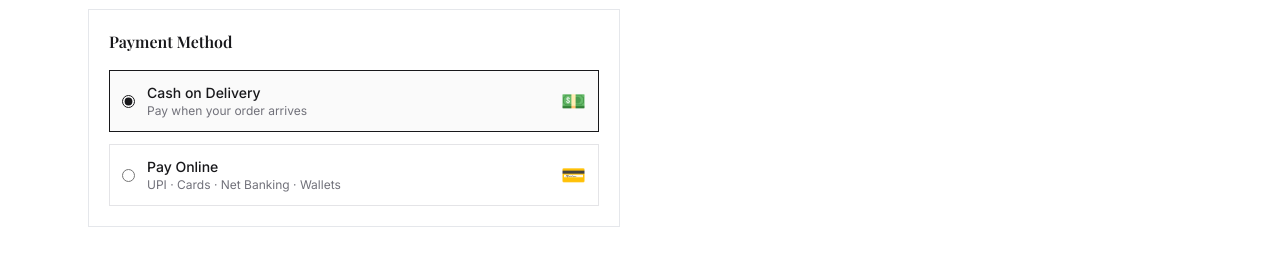
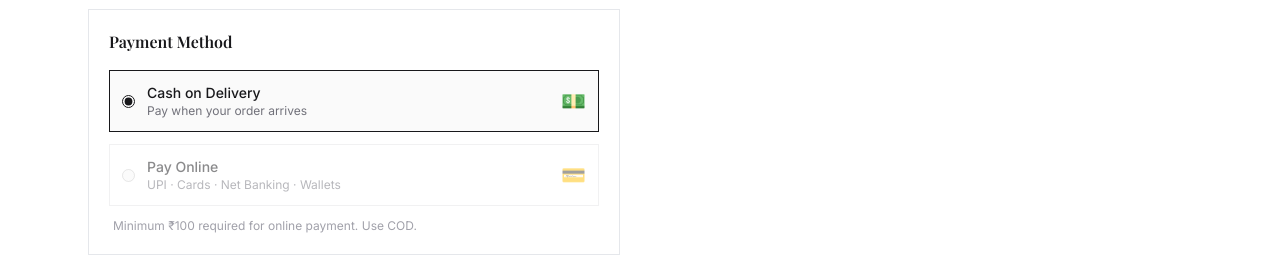
Before and after one commit to ritikravi/rmna-street-frontend, a React (Vite) app: page /checkout in a window 1280 px wide. Shown: the part 554-810 px from the top of the page. Built offline with nearby package versions, Linux system fonts and the light colour scheme; no server answers; sample sign-in values are in the browser's storage.

Commit message:
Add minimum ₹100 check for online payment

```diff
--- a/src/pages/CheckoutPage.jsx
+++ b/src/pages/CheckoutPage.jsx
@@ -234,14 +234,14 @@ export default function CheckoutPage() {
               {/* Razorpay */}
               <label className={`flex items-center gap-3 p-3 border cursor-pointer transition-colors ${
                 paymentMethod === 'Razorpay' ? 'border-zinc-900 bg-zinc-50' : 'border-zinc-200 hover:border-zinc-400'
-              } ${!hasRazorpay ? 'opacity-50 cursor-not-allowed' : ''}`}>
+              } ${(!hasRazorpay || subtotal < 100) ? 'opacity-50 cursor-not-allowed' : ''}`}>
                 <input
                   type="radio"
                   name="payment"
                   value="Razorpay"
                   checked={paymentMethod === 'Razorpay'}
                   onChange={() => setPaymentMethod('Razorpay')}
-                  disabled={!hasRazorpay}
+                  disabled={!hasRazorpay || subtotal < 100}
                   className="accent-zinc-900"
                 />
                 <div>
@@ -250,9 +250,9 @@ export default function CheckoutPage() {
                 </div>
                 <span className="ml-auto text-xl">💳</span>
               </label>
-              {!hasRazorpay && (
+              {subtotal < 100 && hasRazorpay && (
                 <p className="text-xs text-zinc-400 px-1">
-                  Online payment coming soon. Use COD for now.
+                  Minimum ₹100 required for online payment. Use COD.
                 </p>
               )}
             </div>
```
